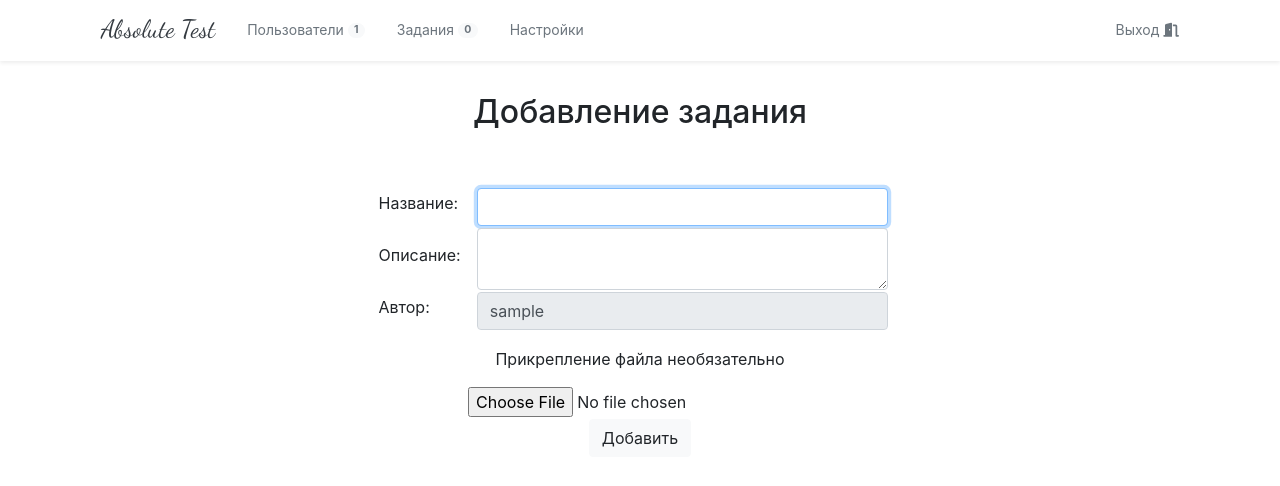
After one commit to IhorHorunenko/absoluteTest, a PHP site: page /home/tasks/add_tasks in a window 1280 px wide. The commit adds this page. Shown: the top 486 px of the page. Run offline with PHP 8.4, Linux system fonts and the light colour scheme; the visitor is signed in with stand-in values (Sample User, id 1); tables that the repository leaves empty or names only in its code hold one stand-in row (values such as "Sample post"); some libraries are stand-ins or nearby versions.

Commit message:
func add_tasks and add_db

```diff
--- a/controller/homeController.php
+++ b/controller/homeController.php
@@ -32,5 +32,21 @@
 			$title = 'Добавление пользователя';
 			View::render('home/add_user', compact('title'));
 		}
+		public function tasks() {
+			if(!isset($_SESSION['auth'])){
+				$this->auth();
+				exit;
+			}
+			$title = 'Задания';
+			View::render('home/tasks', compact('title'));
+		}
+		public function add_tasks() {
+			if(!isset($_SESSION['auth'])){
+				$this->auth();
+				exit;
+			}
+			$title = 'Добавление задания';
+			View::render('home/add_tasks', compact('title'));
+		}
 	}
 ?>
--- a/libs/function/AuthRegistr.php
+++ b/libs/function/AuthRegistr.php
@@ -37,6 +37,9 @@
 			if(!empty($test)){
 				if($test[0]['password']==$pass){
 					$_SESSION['auth'] = $test[0]['id'];
+					$_SESSION['login'] = $test[0]['login'];
+					$_SESSION['group'] = $test[0]['groups'];
+					$_SESSION['id_groups'] = $test[0]['id_groups'];
 					unset($_SESSION['alert']);
 					header('location: /');
 				} else {
--- a/libs/function/type.php
+++ b/libs/function/type.php
@@ -31,6 +31,28 @@
 			alert('alert alert-danger', 'Заполните поля!');
 		}
 	}
+	function add_tasks() {
+		include 'libs/db_connect.php';
+		$task_name = $_POST['task_name'];
+		$task_description = $_POST['task_description'];
+		$task_authors = $_SESSION['login'];
+		// $task_desc_files = $_POST['task_desc_files'];
+		if(!empty($task_name)){
+			if($_FILES['task_desc_files']['size']!=0){
+				$uploaddir = 'tasks/';
+				$uploadfile = $uploaddir.basename(rand().$_FILES['task_desc_files']['name']);
+				if (move_uploaded_file($_FILES['task_desc_files']['tmp_name'], $uploadfile)) {
+					$pdo->query('INSERT INTO tasks (id_groups, task_name, task_description, task_authors, task_desc_files) VALUES("'.$_SESSION['id_groups'].'", "'.$task_name.'", "'.$task_description.'", "'.$task_authors.'", "'.$uploadfile.'")');
+					header('location: http://absolutetest/home/tasks');
+					exit;
+				}
+			} else {
+				$pdo->query('INSERT INTO tasks (id_groups, task_name, task_description, task_authors) VALUES("'.$_SESSION['id_groups'].'", "'.$task_name.'", "'.$task_description.'", "'.$task_authors.'")');
+				header('location: http://absolutetest/home/tasks');
+				exit;
+			}
+		}
+	}
 	function accountExit(){
 		unset($_SESSION['auth']);
 		header('location: /');
--- /dev/null
+++ b/view/home/add_tasks.php
@@ -0,0 +1,30 @@
+<div class="container">
+	<h2 class="pb-5" style="text-align: center;"><?=$title?></h2>
+	<form enctype="multipart/form-data" class="container col-6" action="?type=add_tasks" method="POST">
+		<table>
+			<tr>
+				<td><label for="task_name">Название:</label></td>
+				<td class="col-12"><input id="task_name" class="form-control" type="text" name="task_name" required autofocus></td>
+			</tr>
+			<tr>
+				<td><label for="task_description">Описание:</label></td>
+				<td class="col-12"><textarea id="task_description" class="form-control" type="text" name="task_description"></textarea></td>
+			</tr>
+			<tr>
+				<td><label for="task_description">Автор:</label></td>
+				<td class="col-12"><input id="task_authors" class="form-control" type="text" name="task_authors" value="<?=$_SESSION['login']?>" disabled></td>
+			</tr>
+			<tr>
+				<td class="col-12 pt-3" colspan="2" style="text-align: center;">
+					<p>Прикрепление файла необязательно</p>
+					<input id="task_desc_files" type="file" name="task_desc_files">
+				</td>
+			</tr>
+			<tr style="text-align: center;">
+				<td colspan="2">
+					<button type="submit" class="btn btn-light">Добавить</button>
+				</td>
+			</tr>
+		</table>
+	</form>
+</div>
--- a/view/home/add_user.php
+++ b/view/home/add_user.php
@@ -1,6 +1,6 @@
 <div class="container">
 	<div class="container">
-		<a href="/home/users" class="btn btn-light"><i class="fas fa-caret-left"></i> Назад</a>
+		<h2 class="pb-5" style="text-align: center;"><?=$title?></h2>
 		<form action="?type=add_user" method="POST">
 			<table class="col-6" style="margin: 0 auto;">
 				<tr>
--- a/view/home/header_home.php
+++ b/view/home/header_home.php
@@ -2,7 +2,7 @@
   <div class="container" style="text-align: center;">
     <nav class="nav nav-underline" style="position: relative; display: flex; align-items: center;">
       <a class="nav-link active" href="/" style="font-family: 'Dancing Script', cursive; font-size: 25px;">Absolute Test</a>
-      <a class="nav-link active" href="/">Главная</a>
+
       <a class="nav-link" href="/home/users">
         Пользователи
         <span class="badge badge-pill bg-light align-text-bottom">
@@ -19,7 +19,7 @@
           ?>
         </span>
       </a>
-      <a class="nav-link" href="#">
+      <a class="nav-link" href="/home/tasks">
         Задания
         <span class="badge badge-pill bg-light align-text-bottom">0</span>
       </a>
```
Also changed, not shown: view/home/tasks.php (added, +28 -0 lines), view/home/users.php (+7 -2 lines), images/ico/ico_upload.png (added), tasks/285737a640175d8134e20b98628864b5c759e.png (added).
